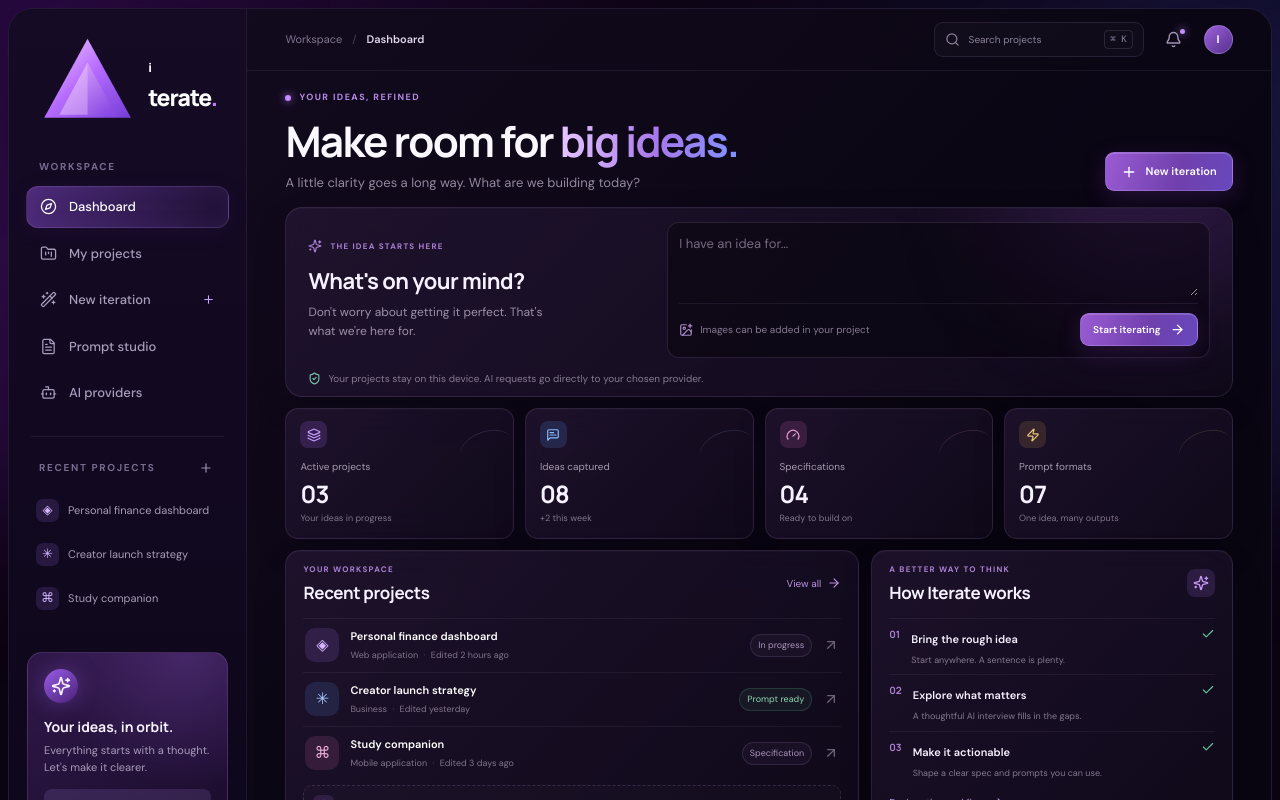
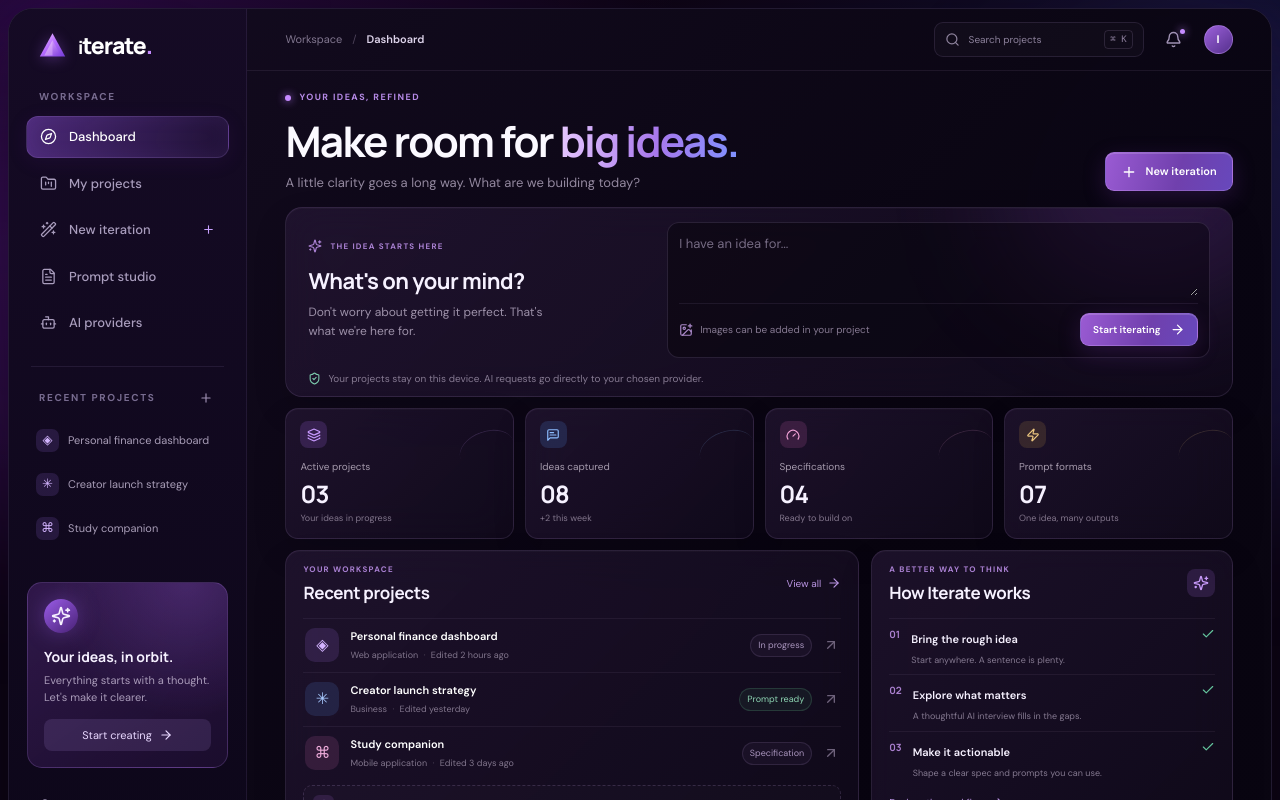
Before and after one commit to shivamhans/iterate, a React (Vite) app: page / in a window 1280 px wide. Shown: the top 800 px of the page. Built offline with nearby package versions, Linux system fonts and the light colour scheme.

Commit message:
Standardize Iterate logo and wordmark sizing across extension

```diff
--- a/src/styles.css
+++ b/src/styles.css
@@ -238,3 +238,16 @@ h1{font-size:clamp(34px,3.3vw,46px);letter-spacing:-1.7px}
  .metrics-grid{margin-bottom:18px}
  .panel{padding:15px 13px}
 }
+
+
+/* One shared, deterministic Iterate identity across popup and workspace. */
+.brand-symbol{display:block;width:27px;height:27px;flex:0 0 27px;overflow:visible;filter:drop-shadow(0 2px 7px rgba(176,103,255,.34))}
+.brand .brand-symbol{width:29px;height:29px;flex-basis:29px}
+.popup-brand .brand-symbol{width:26px;height:26px;flex-basis:26px}
+.brand-name,.popup-brand b{display:inline-flex;align-items:baseline;font-family:Manrope,Inter,system-ui,sans-serif;font-weight:800;letter-spacing:-1.05px;line-height:1;color:#fff;white-space:nowrap}
+.brand-name{font-size:23px}
+.popup-brand b{font-size:21px}
+.brand-initial{font-size:.78em!important;line-height:1!important;display:inline-block;transform:translateY(-.025em);letter-spacing:-.06em;margin-right:.005em}
+.brand-period{color:#c58aff}
+.popup-brand{gap:8px}
+.brand .brand-mark,.popup-brand .brand-mark{display:none}
```
